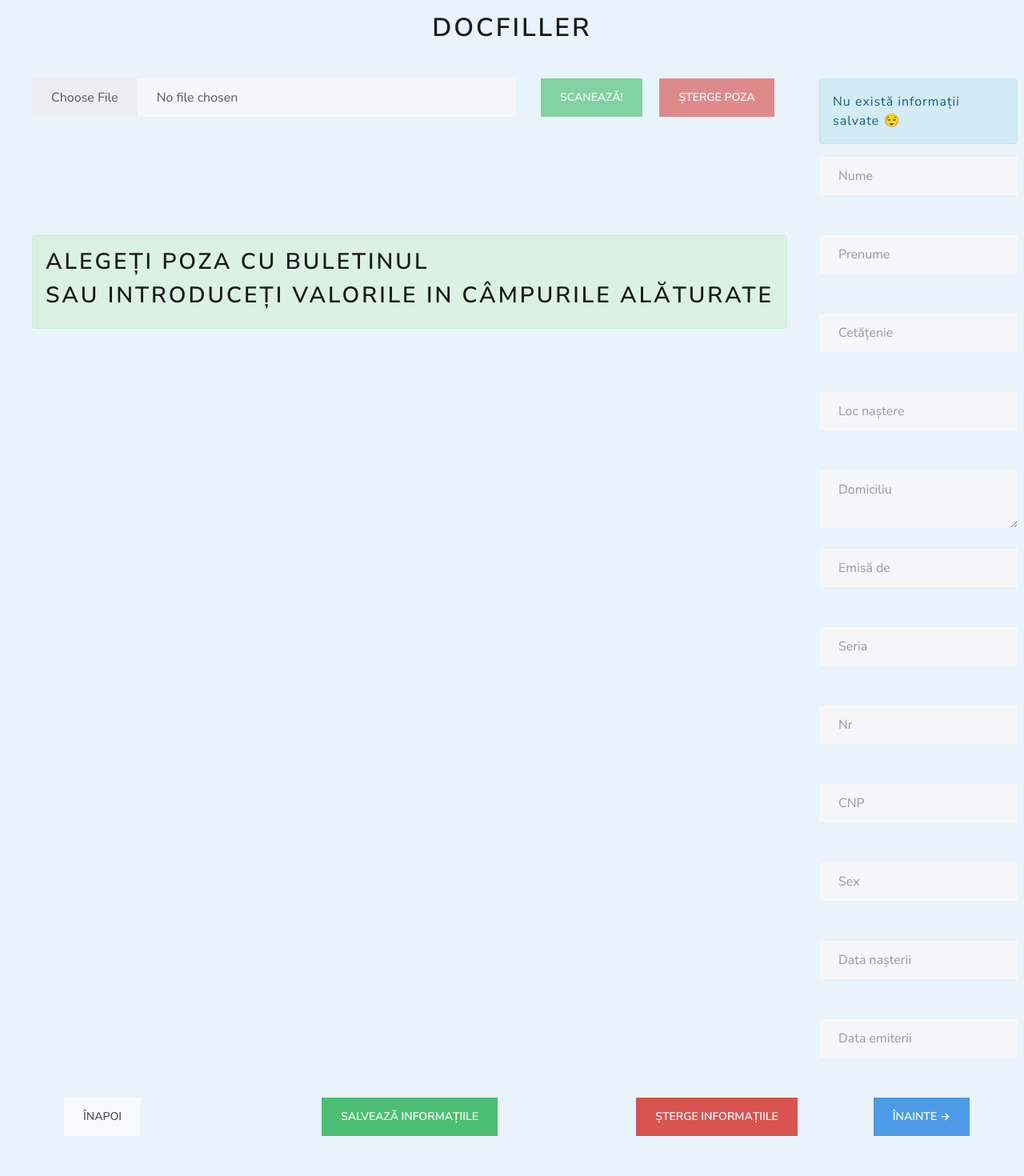
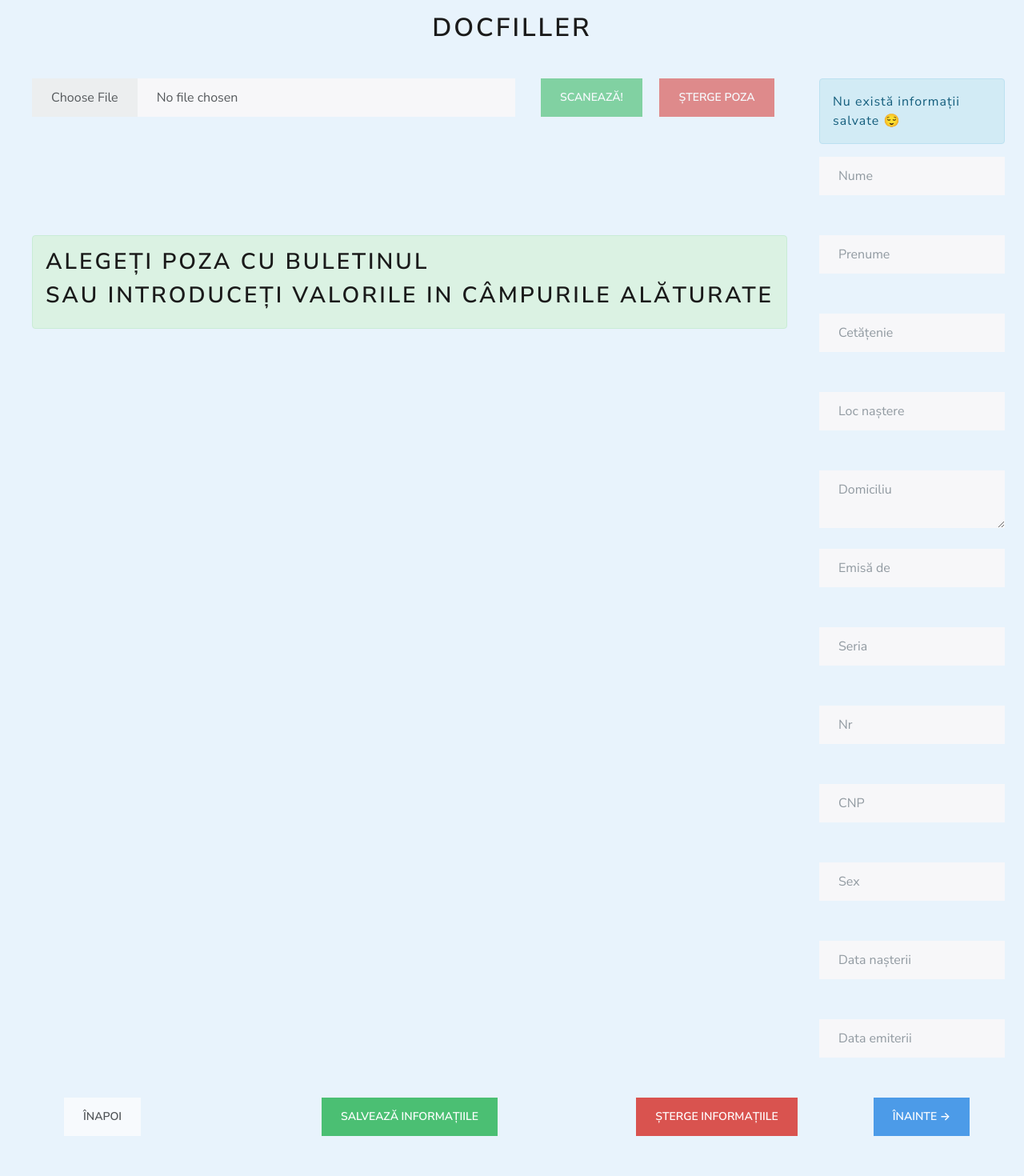
Before and after one commit to andrei8888/DocFillerWeb, a Flask app: page / in a window 1280 px wide. Shown: the whole page at 80% size. Run offline with Flask 2, Linux system fonts and the light colour scheme; some libraries are stand-ins or nearby versions.

Commit message:
Style, refactoring

```diff
--- a/fetch_docs.py
+++ b/fetch_docs.py
@@ -37,18 +37,9 @@
 
 def replace_with_infos(doc_obj, infos):
     id_char = "@"
-    docx_replace_regex(doc_obj, re.compile(id_char+"nume"), infos["nume"])
-    docx_replace_regex(doc_obj, re.compile(id_char+"prenume"), infos["prenume"])
-    docx_replace_regex(doc_obj, re.compile(id_char+"cetatenie"), infos["cetatenie"])
-    docx_replace_regex(doc_obj, re.compile(id_char+"locNastere"), infos["locNastere"])
-    docx_replace_regex(doc_obj, re.compile(id_char+"domiciliu"), infos["domiciliu"].replace("\n", " "))
-    docx_replace_regex(doc_obj, re.compile(id_char+"emis"), infos["emis"])
-    docx_replace_regex(doc_obj, re.compile(id_char+"seria"), infos["seria"])
-    docx_replace_regex(doc_obj, re.compile(id_char+"nr"), infos["nr"])
-    docx_replace_regex(doc_obj, re.compile(id_char+"cnp"), infos["cnp"])
-    docx_replace_regex(doc_obj, re.compile(id_char+"sex"), infos["sex"])
-    docx_replace_regex(doc_obj, re.compile(id_char+"dataNastere"), infos["dataNastere"])
-    docx_replace_regex(doc_obj, re.compile(id_char+"dataEliberare"), infos["dataEliberare"])
+    infos["domiciliu"] = infos["domiciliu"].replace("\n", " ")
+    for tipInfo in infos.keys():
+        docx_replace_regex(doc_obj, re.compile(id_char+tipInfo), infos[tipInfo])
     docx_replace_regex(doc_obj, re.compile(id_char+"dataCurenta"), get_current_date())
 
 
--- a/scan_for_infos.py
+++ b/scan_for_infos.py
@@ -1,5 +1,6 @@
 import os
 import re
+from datetime import datetime
 from difflib import SequenceMatcher
 
 import process
@@ -39,10 +40,10 @@
 SIM_locNastere = "Loc nastere/Lieu de naissance/Place of birth Sex/Sexe/Sex"
 SIM_domiciliu = "Domiciliu/Adresse/Adress"
 SIM_emis_line = "Emisa de/Deliveree par/Issued by"
-PAT_dataEliberare = re.compile("( (([0-2]\d)|(3[0-1]))\.((0[1-9])|(1[0-2]))\.(\d\d)|([0-2]\d))-")
+PAT_dataEliberare = re.compile(" ([\d. ]*-)")
 PAT_dataNastere = re.compile("-((([0-2]\d)|(3[0-1]))\.((0[1-9])|(1[0-2]))\.((19\d\d)|(20[0-2]\d)))")
 PAT_data_line = re.compile("(( (([0-2]\d)|(3[0-1]))\.((0[1-9])|(1[0-2]))\.(\d\d)|([0-2]\d))-((([0-2]\d)|(3[0-1]))\.((0[1-9])|(1[0-2]))\.((19\d\d)|(20[0-2]\d))))")
-
+PAT_emis = re.compile("[-a-zăîșțâA-ZĂÎȘȚÂ ]*")
 
 def get_infos_from_string(text):
     text_as_array = text.splitlines()
@@ -74,6 +75,7 @@
                 person_informations["sex"] = "Masculin"
             else:
                 person_informations["sex"] = "Feminin"
+            person_informations["dataNastere"] = datetime.strptime(person_informations["cnp"][1:7], "%y%m%d").strftime("%d.%m.%Y")
             continue
         if similar(line, SIM_nume) > 0.7:
             person_informations["nume"] = text_as_array[index+1].strip()
@@ -91,12 +93,8 @@
             person_informations["domiciliu"] = text_as_array[index+1].strip() + '\n' + text_as_array[index+2].strip()
             continue
         if similar(line, SIM_emis_line) > 0.5:
-            if PAT_dataEliberare.search(text_as_array[index+1]):
-                person_informations["dataEliberare"] = PAT_dataEliberare.search(text_as_array[index+1]).group().strip()[:-1]
-            if PAT_dataNastere.search(text_as_array[index+1]):
-                person_informations["dataNastere"] = PAT_dataNastere.search(text_as_array[index+1]).group().strip()[1:]
-            if PAT_data_line.search(text_as_array[index+1]):
-                person_informations["emis"] = text_as_array[index+1][:PAT_data_line.search(text_as_array[index+1]).start()].strip()
+            person_informations["emis"] = PAT_emis.search(text_as_array[index+1]).group()
+            person_informations["dataEliberare"] = PAT_dataEliberare.search(text_as_array[index+1]).group().strip()[:-1]
             continue
     return person_informations
 
--- a/templates/home.html
+++ b/templates/home.html
@@ -34,7 +34,7 @@
                 <h2>sau introduceți valorile in câmpurile alăturate</h2>
             </div>
         </div>
-        <div class="div22 me-2 my-0">
+        <div class="div22 me-4 my-0">
             <div class="alert alert-success hidden_info" id="saveSuccess">
                 <strong>Informațiile au fost salvate cu succes 😀</strong>
             </div>
@@ -53,49 +53,49 @@
                 </div>
             </div>
         </div>
-        <div class="div5 sticky-top mx-auto my-2 hidden_elem">
+        <div class="div5 mx-auto my-2 hidden_elem">
             <img src="#" id="photoShow">
         </div>
         <form ></form>
-        <div class="div6 me-2 my-0">
+        <div class="div6 me-4 my-0">
             <input type="text" class="form-control infos" placeholder="Nume" id="nume" >
         </div>
-        <div class="div7 me-2 my-0">
+        <div class="div7 me-4 my-0">
             <input type="text" class="form-control infos" placeholder="Prenume" id="prenume" >
         </div>
-        <div class="div8 me-2 my-0">
+        <div class="div8 me-4 my-0">
             <input type="text" class="form-control infos" placeholder="Cetățenie" id="cetatenie" >
         </div>
-        <div class="div9 me-2 my-0">
+        <div class="div9 me-4 my-0">
             <input type="text" class="form-control infos" placeholder="Loc naștere" id="locNastere" >
         </div>
-        <div class="div10 me-2 my-0">
+        <div class="div10 me-4 my-0">
             <textarea class="form-control infos" placeholder="Domiciliu" id="domiciliu"  cols="40" rows="2" style="overflow:auto"></textarea>
         <br>
         </div>
-        <div class="div11 me-2 my-0">
+        <div class="div11 me-4 my-0">
             <input type="text" class="form-control infos" placeholder="Emisă de" id="emis" >
         </div>
-        <div class="div12 me-2 my-0">
+        <div class="div12 me-4 my-0">
             <input type="text" class="form-control infos" placeholder="Seria" maxlength="2" id="seria" >
         </div>
-        <div class="div13 me-2 my-0">
+        <div class="div13 me-4 my-0">
             <input type="text" class="form-control infos" placeholder="Nr" id="nr" >
         </div>
-        <div class="div14 me-2 my-0">
+        <div class="div14 me-4 my-0">
             <input type="text" class="form-control infos" placeholder="CNP" id="cnp" >
         </div>
-        <div class="div15 me-2 my-0">
+        <div class="div15 me-4 my-0">
             <input type="text" class="form-control infos" placeholder="Sex" id="sex" list="valoriSex" size="2">
             <datalist id="valoriSex">
                 <option value="Masculin">
                 <option value="Feminin">
             </datalist>
         </div>
-        <div class="div16 me-2 my-0">
+        <div class="div16 me-4 my-0">
             <input type="text" class="form-control infos" placeholder="Data nașterii" id="dataNastere" >
         </div>
-        <div class="div23 me-2 my-0">
+        <div class="div23 me-4 my-0">
             <input type="text" class="form-control infos" placeholder="Data emiterii" id="dataEliberare" >
         </div>
         <div class="div17 mx-auto">
```
Also changed, not shown: 1 other file.
